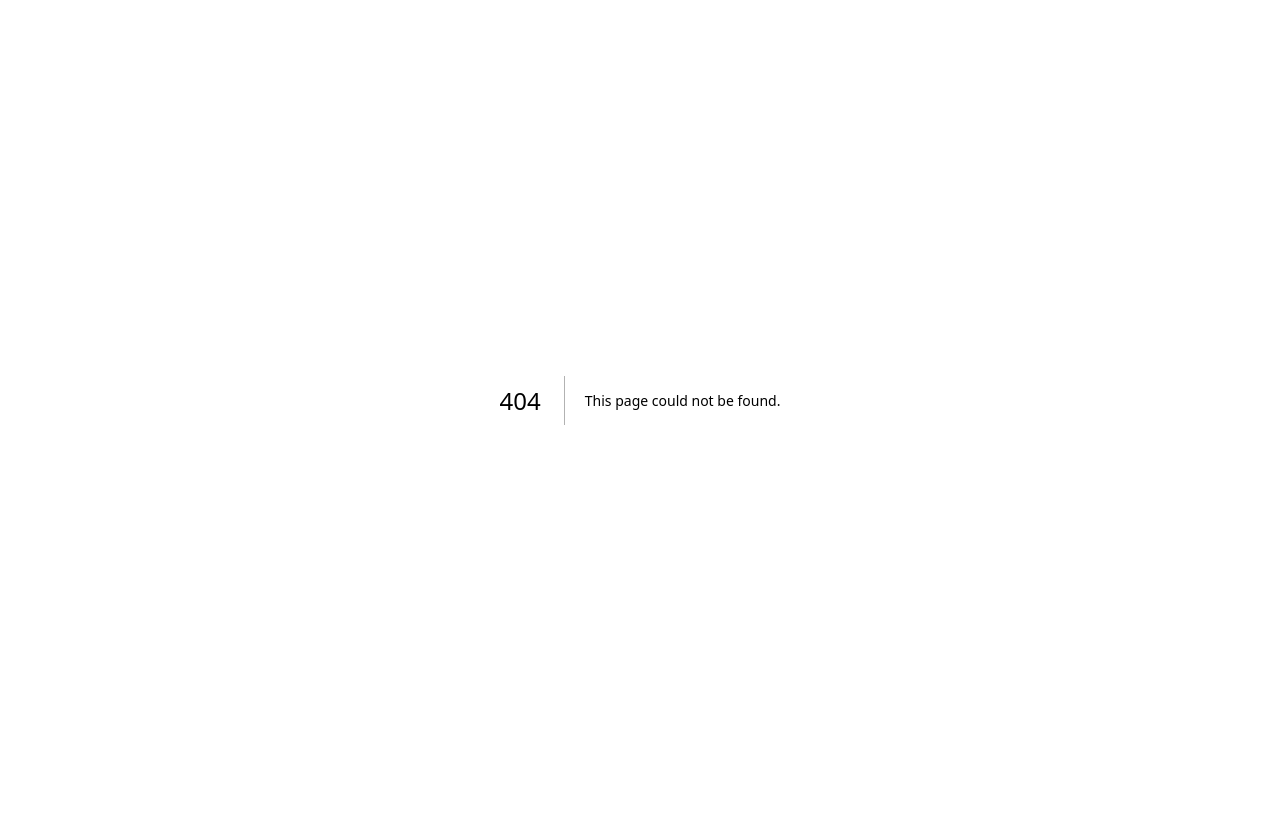
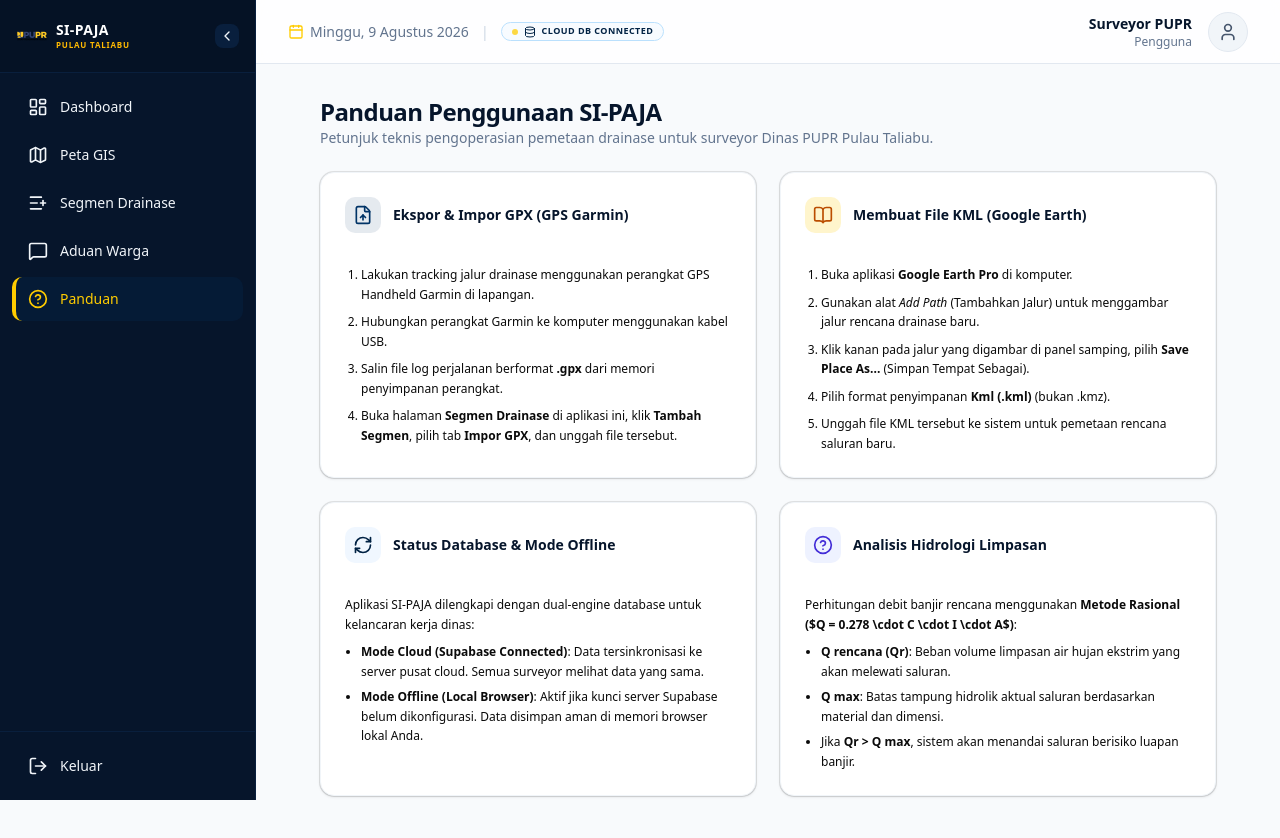
Before and after one commit to umamit/si-paja, a Next.js app: page /help in a window 1280 px wide. Before the commit this address had no page. Shown: the top 838 px of the page. Before the commit the page ends 800 px from the top, so only its background shows below. Built offline with nearby package versions, Linux system fonts and the light colour scheme; no server answers.

Commit message:
Implement Supabase connection indicators, sample GPX/KML file downloads, and surveyor help manual page

```diff
--- /dev/null
+++ b/src/app/help/page.tsx
@@ -0,0 +1,80 @@
+'use client';
+
+import { AppLayout } from '@/components/shared/layout';
+import { Card } from '@/components/ui/card';
+import { BookOpen, FileUp, HelpCircle, RefreshCw } from 'lucide-react';
+
+export default function HelpPage() {
+  return (
+    <AppLayout>
+      <div className="space-y-6 max-w-4xl mx-auto pb-12">
+        <div>
+          <h2 className="text-2xl font-bold text-slate-900 tracking-tight">Panduan Penggunaan SI-PAJA</h2>
+          <p className="text-sm text-slate-500">Petunjuk teknis pengoperasian pemetaan drainase untuk surveyor Dinas PUPR Pulau Taliabu.</p>
+        </div>
+
+        <div className="grid gap-6 md:grid-cols-2">
+          {/* Guide Card 1 */}
+          <Card className="p-6 bg-white shadow-sm border border-slate-100 space-y-4">
+            <div className="flex items-center space-x-3 text-slate-900 font-bold">
+              <div className="p-2 rounded-lg bg-[#003366]/10 text-[#003366]"><FileUp className="h-5 w-5" /></div>
+              <h3>Ekspor & Impor GPX (GPS Garmin)</h3>
+            </div>
+            <ol className="list-decimal pl-4 text-xs text-slate-655 space-y-2 leading-relaxed">
+              <li>Lakukan tracking jalur drainase menggunakan perangkat GPS Handheld Garmin di lapangan.</li>
+              <li>Hubungkan perangkat Garmin ke komputer menggunakan kabel USB.</li>
+              <li>Salin file log perjalanan berformat <strong>.gpx</strong> dari memori penyimpanan perangkat.</li>
+              <li>Buka halaman <strong>Segmen Drainase</strong> di aplikasi ini, klik <strong>Tambah Segmen</strong>, pilih tab <strong>Impor GPX</strong>, dan unggah file tersebut.</li>
+            </ol>
+          </Card>
+
+          {/* Guide Card 2 */}
+          <Card className="p-6 bg-white shadow-sm border border-slate-100 space-y-4">
+            <div className="flex items-center space-x-3 text-slate-900 font-bold">
+              <div className="p-2 rounded-lg bg-[#ffcc00]/20 text-amber-700"><BookOpen className="h-5 w-5" /></div>
+              <h3>Membuat File KML (Google Earth)</h3>
+            </div>
+            <ol className="list-decimal pl-4 text-xs text-slate-655 space-y-2 leading-relaxed">
+              <li>Buka aplikasi <strong>Google Earth Pro</strong> di komputer.</li>
+              <li>Gunakan alat <i>Add Path</i> (Tambahkan Jalur) untuk menggambar jalur rencana drainase baru.</li>
+              <li>Klik kanan pada jalur yang digambar di panel samping, pilih <strong>Save Place As...</strong> (Simpan Tempat Sebagai).</li>
+              <li>Pilih format penyimpanan <strong>Kml (.kml)</strong> (bukan .kmz).</li>
+              <li>Unggah file KML tersebut ke sistem untuk pemetaan rencana saluran baru.</li>
+            </ol>
+          </Card>
+
+          {/* Guide Card 3 */}
+          <Card className="p-6 bg-white shadow-sm border border-slate-100 space-y-4">
+            <div className="flex items-center space-x-3 text-slate-900 font-bold">
+              <div className="p-2 rounded-lg bg-emerald-50 text-emerald-700"><RefreshCw className="h-5 w-5" /></div>
+              <h3>Status Database & Mode Offline</h3>
+            </div>
+            <div className="text-xs text-slate-655 space-y-2 leading-relaxed">
+              <p>Aplikasi SI-PAJA dilengkapi dengan dual-engine database untuk kelancaran kerja dinas:</p>
+              <ul className="list-disc pl-4 space-y-1.5">
+                <li><strong>Mode Cloud (Supabase Connected)</strong>: Data tersinkronisasi ke server pusat cloud. Semua surveyor melihat data yang sama.</li>
+                <li><strong>Mode Offline (Local Browser)</strong>: Aktif jika kunci server Supabase belum dikonfigurasi. Data disimpan aman di memori browser lokal Anda.</li>
+              </ul>
+            </div>
+          </Card>
+
+          {/* Guide Card 4 */}
+          <Card className="p-6 bg-white shadow-sm border border-slate-100 space-y-4">
+            <div className="flex items-center space-x-3 text-slate-900 font-bold">
+              <div className="p-2 rounded-lg bg-indigo-50 text-indigo-700"><HelpCircle className="h-5 w-5" /></div>
+              <h3>Analisis Hidrologi Limpasan</h3>
+            </div>
+            <div className="text-xs text-slate-655 space-y-2 leading-relaxed">
+              <p>Perhitungan debit banjir rencana menggunakan <strong>Metode Rasional ($Q = 0.278 \cdot C \cdot I \cdot A$)</strong>:</p>
+              <ul className="list-disc pl-4 space-y-1.5">
+                <li><strong>Q rencana (Qr)</strong>: Beban volume limpasan air hujan ekstrim yang akan melewati saluran.</li>
+                <li><strong>Q max</strong>: Batas tampung hidrolik aktual saluran berdasarkan material dan dimensi.</li>
+                <li>Jika <strong>Qr &gt; Q max</strong>, sistem akan menandai saluran berisiko luapan banjir.</li>
+              </ul>
+            </div>
+          </Card>
+        </div>
+      </div>
+    </AppLayout>
+  );
+}
--- a/src/components/segments/gpx-importer.tsx
+++ b/src/components/segments/gpx-importer.tsx
@@ -127,6 +127,15 @@ export function GpxImporter({ onSuccess, surveyorId }: GpxImporterProps) {
           </Button>
         </div>
       )}
+      {/* Download Sample Files for easy testing */}
+      <div className="flex items-center justify-between text-[10px] text-slate-500 bg-slate-50 p-2 rounded-lg border border-slate-100">
+        <span>Belum punya file koordinat?</span>
+        <div className="flex gap-2 font-bold">
+          <a href="/samples/sample.gpx" download className="text-[#003366] hover:underline">Unduh GPX (.gpx)</a>
+          <span className="text-slate-350">&bull;</span>
+          <a href="/samples/sample.kml" download className="text-[#003366] hover:underline">Unduh KML (.kml)</a>
+        </div>
+      </div>
     </div>
   );
 }
--- a/src/components/shared/header.tsx
+++ b/src/components/shared/header.tsx
@@ -3,7 +3,8 @@
 import { useEffect, useState } from 'react';
 import { getProfile } from '@/services/auth/get-profile';
 import { Profile } from '@/types';
-import { User, Calendar } from 'lucide-react';
+import { User, Calendar, Database } from 'lucide-react';
+import { isSupabaseConfigured } from '@/lib/supabase/client';
 
 export function Header() {
   const [profile, setProfile] = useState<Profile | null>(null);
@@ -23,9 +24,23 @@ export function Header() {
 
   return (
     <header className="h-16 border-b border-slate-200 bg-white/80 backdrop-blur px-8 flex items-center justify-between sticky top-0 z-30">
-      <div className="flex items-center space-x-2 text-slate-500 text-sm">
-        <Calendar className="h-4 w-4 text-emerald-600" />
-        <span>{formatDate()}</span>
+      <div className="flex items-center space-x-3 text-slate-500 text-xs md:text-sm">
+        <div className="flex items-center space-x-1.5">
+          <Calendar className="h-4 w-4 text-[#ffcc00]" />
+          <span>{formatDate()}</span>
+        </div>
+        <span className="text-slate-300 hidden md:inline">|</span>
+        <div className={`flex items-center gap-1.5 px-2.5 py-0.5 rounded-full text-[9px] font-bold uppercase tracking-wider border shrink-0 ${
+          isSupabaseConfigured
+            ? 'bg-emerald-50/50 border-emerald-200 text-emerald-700'
+            : 'bg-amber-50/50 border-amber-250 text-amber-700'
+        }`}>
+          <span className={`h-1.5 w-1.5 rounded-full animate-pulse ${
+            isSupabaseConfigured ? 'bg-emerald-500' : 'bg-amber-500'
+          }`} />
+          <Database className="h-3 w-3" />
+          <span>{isSupabaseConfigured ? 'Cloud DB Connected' : 'Offline Mode (Local)'}</span>
+        </div>
       </div>
 
       <div className="flex items-center space-x-4">
--- a/src/components/shared/sidebar.tsx
+++ b/src/components/shared/sidebar.tsx
@@ -3,7 +3,7 @@
 import { useEffect, useState } from 'react';
 import Link from 'next/link';
 import { usePathname, useRouter } from 'next/navigation';
-import { LayoutDashboard, Map, ListPlus, LogOut, MessageSquare, ChevronLeft, ChevronRight } from 'lucide-react';
+import { LayoutDashboard, Map, ListPlus, LogOut, MessageSquare, ChevronLeft, ChevronRight, HelpCircle } from 'lucide-react';
 import { signOut } from '@/services/auth/sign-out';
 import { Button } from '@/components/ui/button';
 
@@ -39,6 +39,7 @@ export function Sidebar() {
     { href: '/map', label: 'Peta GIS', icon: Map },
     { href: '/segments', label: 'Segmen Drainase', icon: ListPlus },
     { href: '/complaints', label: 'Aduan Warga', icon: MessageSquare },
+    { href: '/help', label: 'Panduan', icon: HelpCircle },
   ];
 
   return (
--- a/src/lib/supabase/client.ts
+++ b/src/lib/supabase/client.ts
@@ -8,3 +8,8 @@ if (!process.env.NEXT_PUBLIC_SUPABASE_URL || !process.env.NEXT_PUBLIC_SUPABASE_A
 }
 
 export const supabase = createClient(supabaseUrl, supabaseAnonKey);
+
+export const isSupabaseConfigured =
+  !!process.env.NEXT_PUBLIC_SUPABASE_URL &&
+  !!process.env.NEXT_PUBLIC_SUPABASE_ANON_KEY &&
+  process.env.NEXT_PUBLIC_SUPABASE_URL !== 'https://placeholder-project-id.supabase.co';
```
Also changed, not shown: 2 other files (tests, documents, lock files or other folders).
